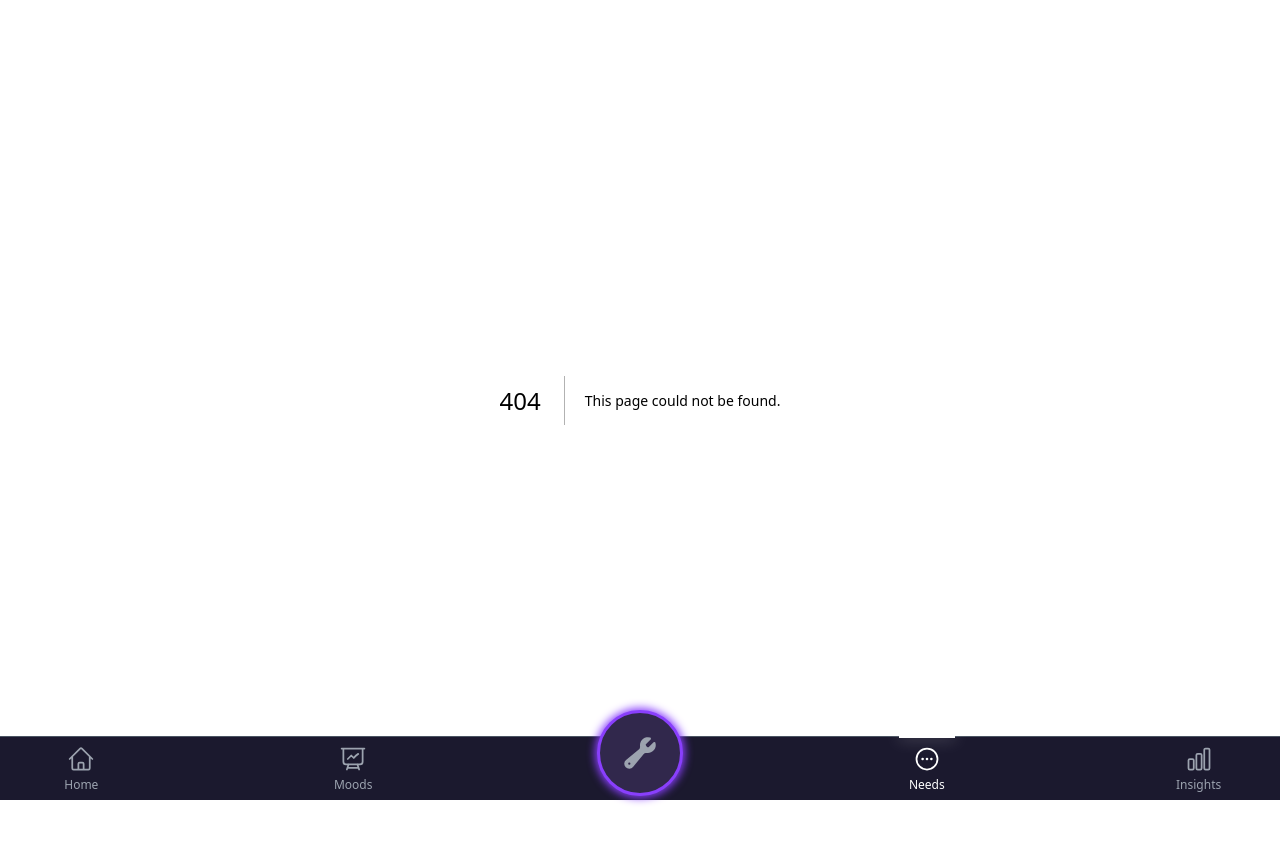
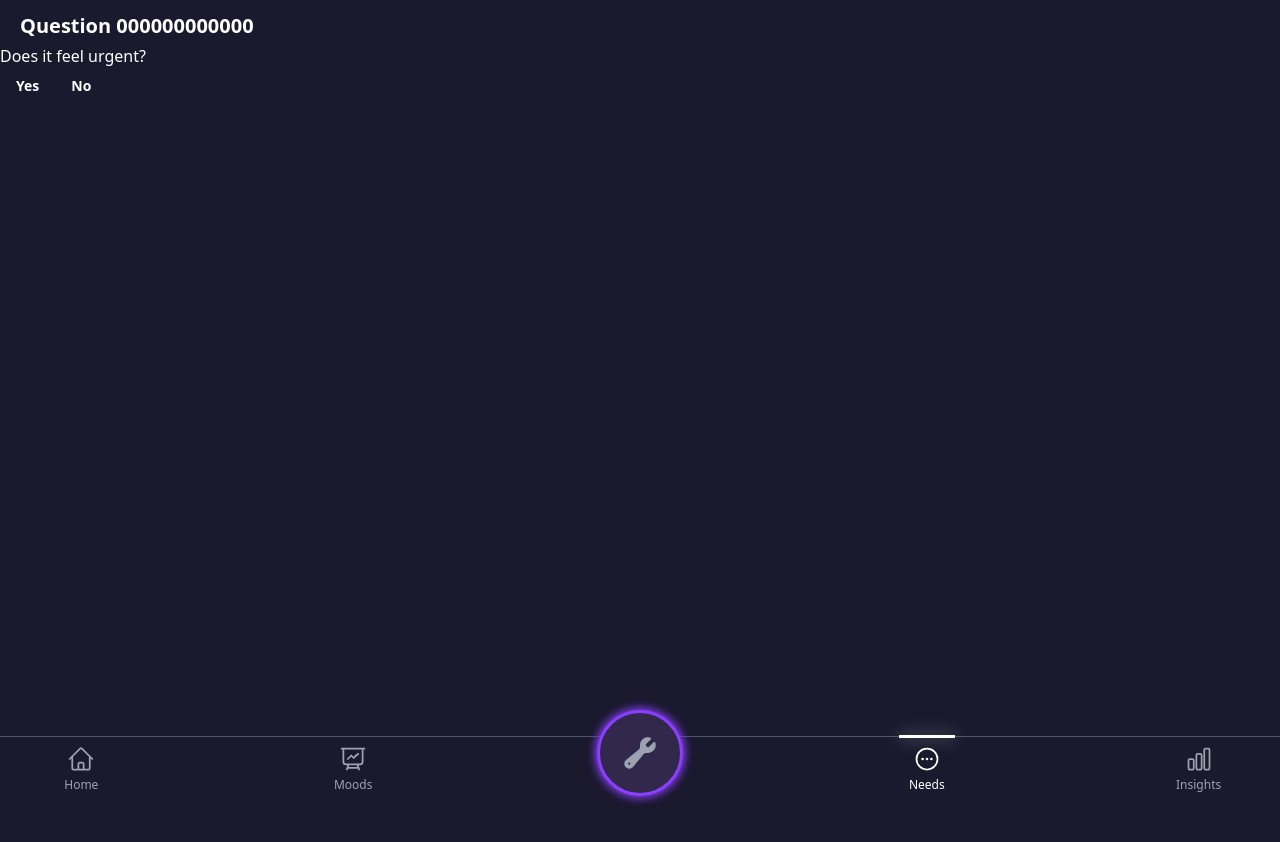
Before and after one commit to fac30/things-we-do, a Next.js app: page /needs/urgency in a window 1280 px wide. Before the commit this address had no page. Shown: the top 842 px of the page. After the commit the page ends 800 px from the top, so only its background shows below. Built offline with nearby package versions, Linux system fonts and the light colour scheme; what rxdb would draw is missing.

Commit message:
feat: add pages for needs questions

```diff
--- a/src/app/needs/(questions)/QEffort/page.tsx
+++ /dev/null
@@ -1,3 +0,0 @@
-export default function QEffort() {
-  return <h1>Effort</h1>;
-}
--- a/src/app/needs/(questions)/QUrgent/page.tsx
+++ /dev/null
@@ -1,3 +0,0 @@
-export default function QUrgent() {
-  return <h1>Effort</h1>;
-}
--- a/src/app/needs/(questions)/QWorth/page.tsx
+++ /dev/null
@@ -1,3 +0,0 @@
-export default function QWorth() {
-  return <h1>worth</h1>;
-}
--- /dev/null
+++ b/src/app/needs/(questions)/effort/page.tsx
@@ -0,0 +1,9 @@
+import Button from "@/ui/shared/Button";
+
+export default function Effort() {
+  <>
+    <h1>How much effort does it take?</h1>
+    <Button label="A lot" />
+    <Button label="Not much" />
+  </>;
+}
--- /dev/null
+++ b/src/app/needs/(questions)/urgency/page.tsx
@@ -0,0 +1,11 @@
+import Button from "@/ui/shared/Button";
+
+export default function Urgency() {
+  return (
+    <>
+      <h1>Does it feel urgent?</h1>
+      <Button label="Yes" />
+      <Button label="No" />
+    </>
+  );
+}
--- /dev/null
+++ b/src/app/needs/(questions)/worth/page.tsx
@@ -0,0 +1,9 @@
+import Button from "@/ui/shared/Button";
+
+export default function Worth() {
+  <>
+    <h1>Does it feel worth doing</h1>
+    <Button label="Yes" />
+    <Button label="No" />
+  </>;
+}
```
